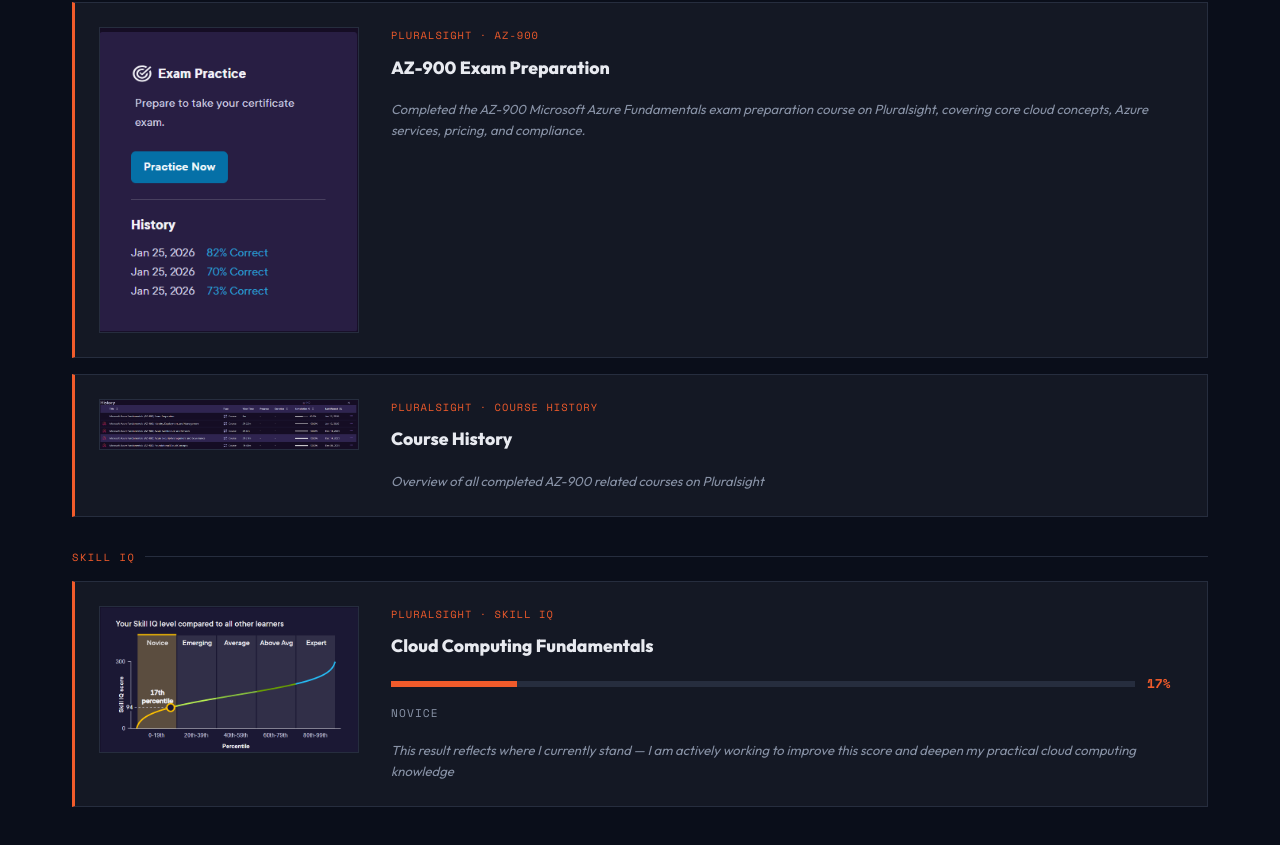
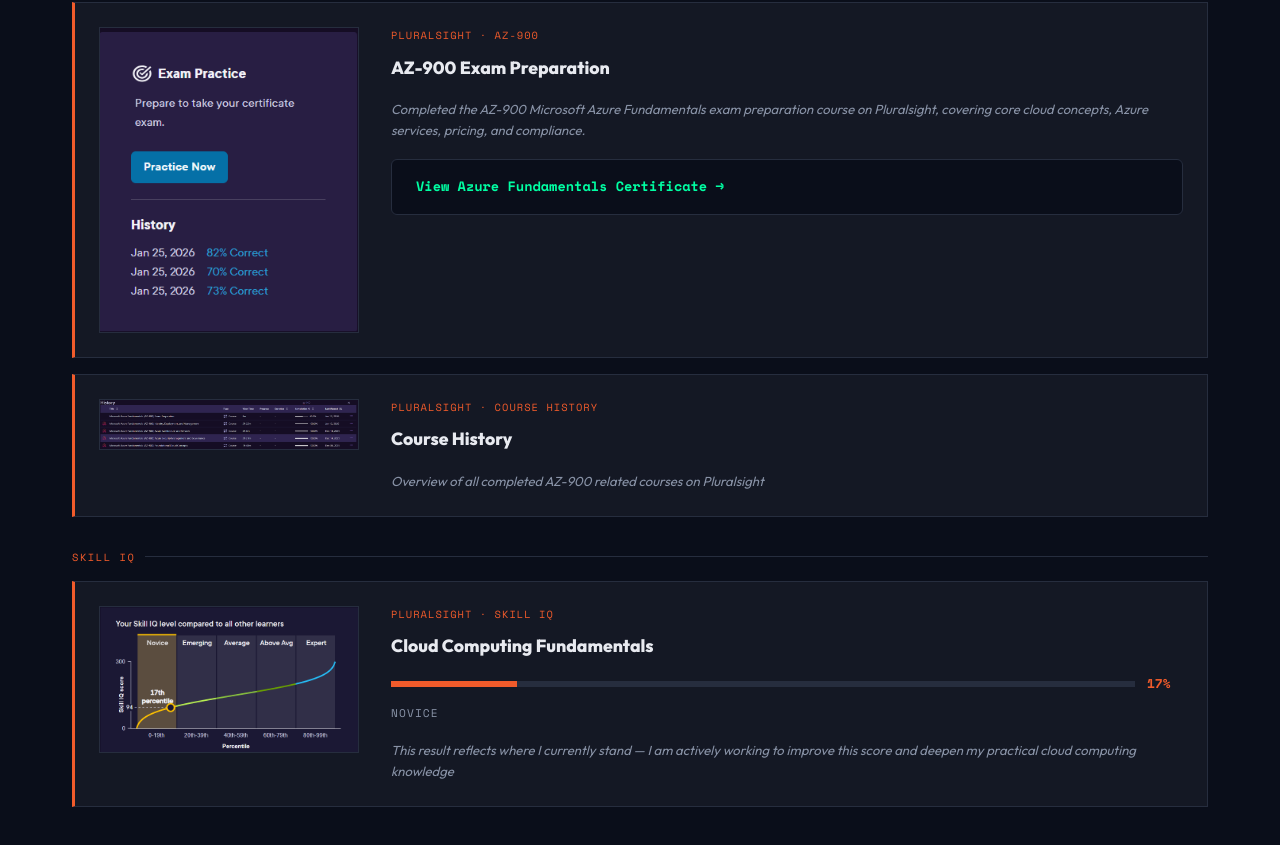
Before and after one commit to GoldKuchen0/SIMMA-EDU.github.io, a website: page skills.html in a window 1280 px wide. Shown: the part 4454-5299 px from the top of the page. Drawn offline with nearby package versions, Linux system fonts and the light colour scheme; a script that the page names is missing.

Commit message:
Add Azure Fundamentals certificate link to AZ-900 Pluralsight card

```diff
--- a/skills.html
+++ b/skills.html
@@ -443,6 +443,8 @@
                         Completed the AZ-900 Microsoft Azure Fundamentals exam preparation course on Pluralsight,
                         covering core cloud concepts, Azure services, pricing, and compliance.
                     </p>
+                    <a href="https://www.credly.com/badges/d1020d9d-d9e6-474d-b1cf-090eae7f51d3/linked_in_profile"
+                       target="_blank" class="cert-view-link" style="margin-top:0.5rem;">View Azure Fundamentals Certificate →</a>
                 </div>
             </div>
             <div class="skill-iq-card" style="margin-top: 1rem;">
```
